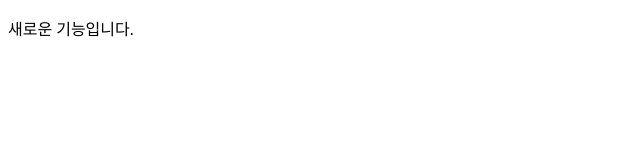
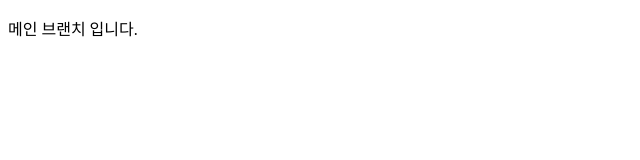
Before and after one commit to DNGHKM/GitInitTest, a plain HTML site: page index.html in a window 1280 px wide. Shown: the full height of the page, 0-640 px from the left. Drawn offline with Linux system fonts and the light colour scheme.

Commit message:
메인 브랜치 계속 변경

```diff
--- a/index.html
+++ b/index.html
@@ -3,9 +3,9 @@
 <head>
     <meta charset="UTF-8">
     <meta name="viewport" content="width=device-width, initial-scale=1.0">
-    <title>메인은 계속 새 브랜치 영향 없이 진행</title>
+    <title>타이틀 충돌 예상</title>
 </head>
 <body>
-    <p>새로운 기능입니다.</p>
+    <p>메인 브랜치 입니다.</p>
 </body>
 </html>
```
